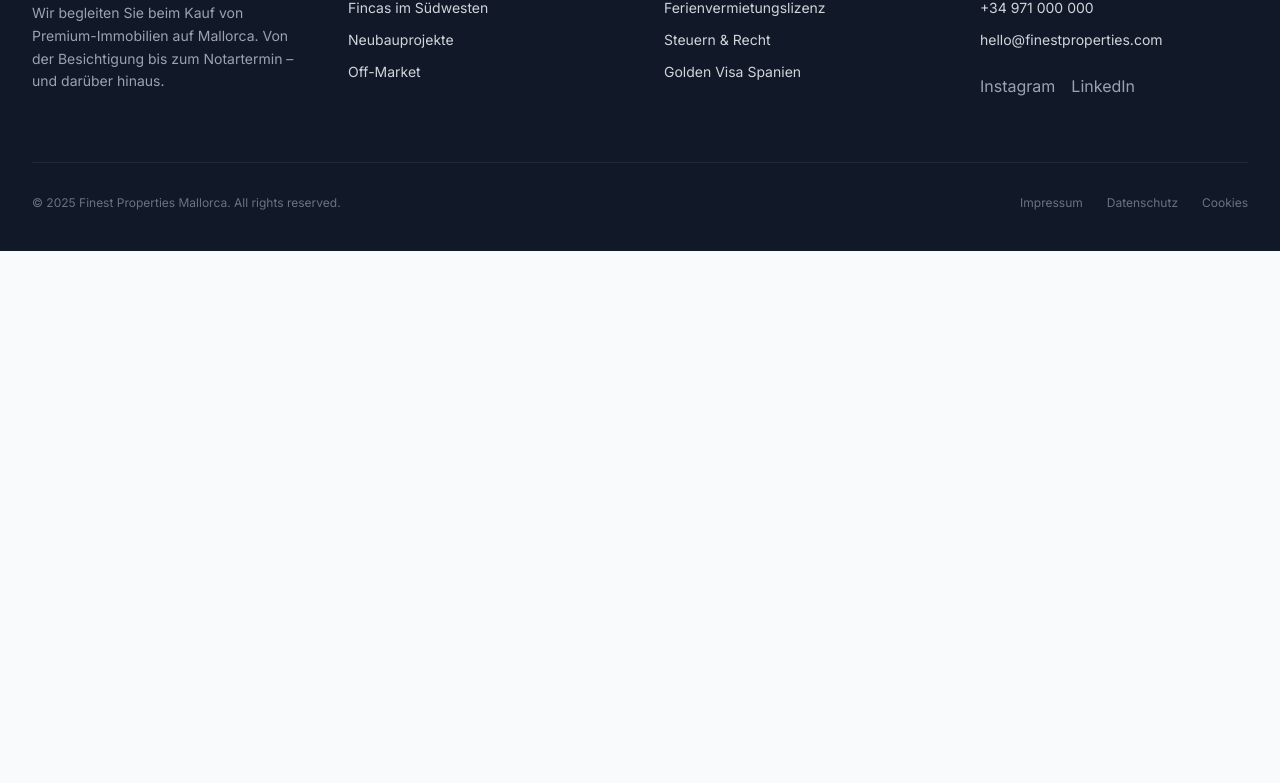
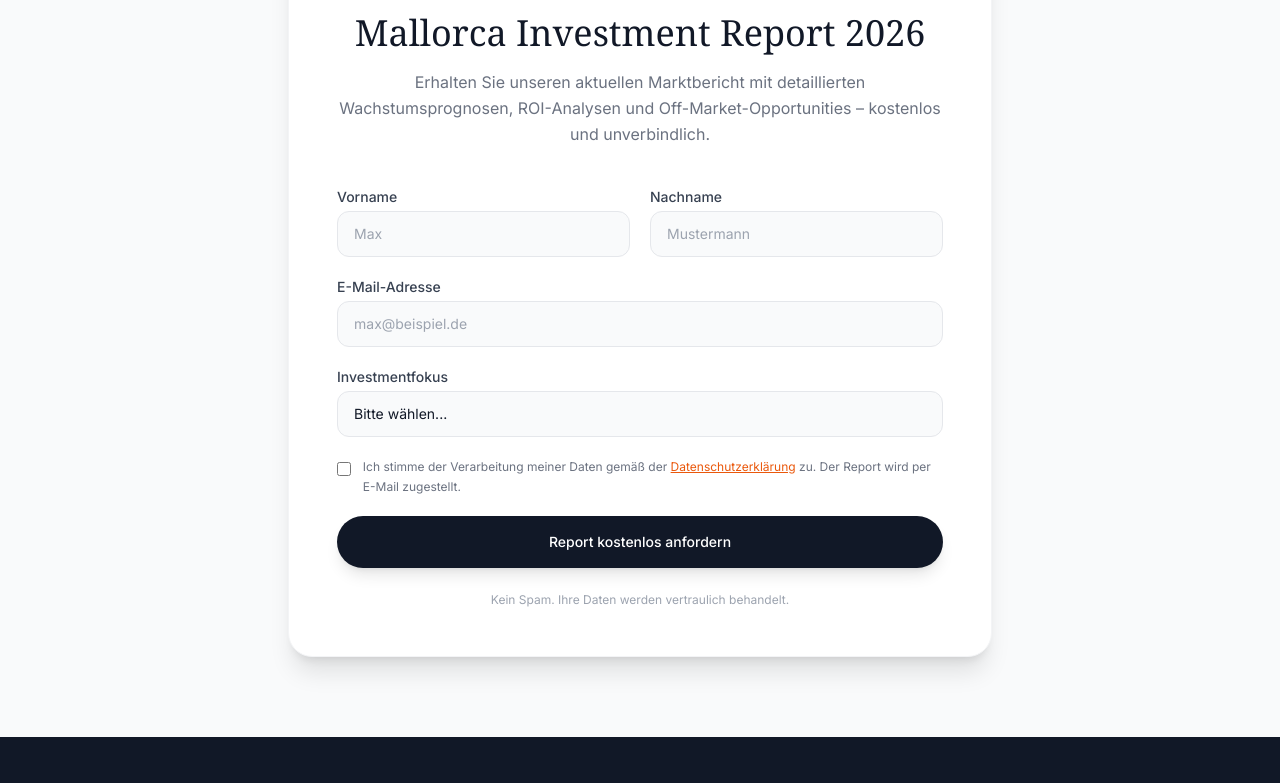
Before and after one commit to MacCoy69/FPM-Relaunch2026, a plain HTML site: page index.html in a window 1280 px wide. Shown: the part 2883-3666 px from the top of the page. Before the commit the page ends 3134 px from the top, so only its background shows below. Drawn offline with nearby package versions, Linux system fonts and the light colour scheme; a web font is replaced by a local one.

Commit message:
Lead-Gen Formular und Investment Report 2026 Link hinzugefügt
- Link in Sektion 2 umbenannt zu "Mallorca Investment Report 2026 anfordern"
- Neues Lead-Gen Formular nach FAQ-Sektion eingefügt (Vorname, Nachname, E-Mail, Investmentfokus, DSGVO-Checkbox)
- Anker-Link verknüpft Sektion 2 mit dem Formular

Co-Authored-By: Claude Opus 4.6 <noreply@anthropic.com>

```diff
--- a/index.html
+++ b/index.html
@@ -224,8 +224,8 @@
                         </div>
                     </div>
 
-                    <a href="#" class="inline-flex items-center mt-8 text-orange-600 font-medium hover:text-orange-700">
-                        Investment Report 2025 herunterladen
+                    <a href="#investment-report" class="inline-flex items-center mt-8 text-orange-600 font-medium hover:text-orange-700">
+                        Mallorca Investment Report 2026 anfordern
                         <svg class="w-4 h-4 ml-2" fill="none" stroke="currentColor" viewBox="0 0 24 24"><path stroke-linecap="round" stroke-linejoin="round" stroke-width="2" d="M17 8l4 4m0 0l-4 4m4-4H3"></path></svg>
                     </a>
                 </div>
@@ -413,6 +413,68 @@
         </div>
     </section>
 
+    <!-- SECTION: Lead-Gen / Investment Report -->
+    <section id="investment-report" class="py-20 bg-gray-50">
+        <div class="max-w-3xl mx-auto px-4 sm:px-6 lg:px-8">
+            <div class="bg-white rounded-3xl shadow-xl p-8 md:p-12 border border-gray-100">
+                <div class="text-center mb-10">
+                    <span class="inline-block py-1 px-3 rounded-full bg-orange-100 text-orange-600 text-xs font-bold tracking-widest uppercase mb-4">Exklusiv</span>
+                    <h2 class="text-3xl md:text-4xl font-serif text-gray-900 mb-4">Mallorca Investment Report 2026</h2>
+                    <p class="text-gray-500 leading-relaxed">Erhalten Sie unseren aktuellen Marktbericht mit detaillierten Wachstumsprognosen, ROI-Analysen und Off-Market-Opportunities – kostenlos und unverbindlich.</p>
+                </div>
+
+                <form class="space-y-5">
+                    <div class="grid grid-cols-1 md:grid-cols-2 gap-5">
+                        <div>
+                            <label for="lead-vorname" class="block text-sm font-medium text-gray-700 mb-1">Vorname</label>
+                            <input type="text" id="lead-vorname" name="vorname" placeholder="Max" required
+                                   class="w-full px-4 py-3 rounded-xl border border-gray-200 bg-gray-50 text-sm focus:outline-none focus:ring-2 focus:ring-orange-500 focus:border-transparent transition">
+                        </div>
+                        <div>
+                            <label for="lead-nachname" class="block text-sm font-medium text-gray-700 mb-1">Nachname</label>
+                            <input type="text" id="lead-nachname" name="nachname" placeholder="Mustermann" required
+                                   class="w-full px-4 py-3 rounded-xl border border-gray-200 bg-gray-50 text-sm focus:outline-none focus:ring-2 focus:ring-orange-500 focus:border-transparent transition">
+                        </div>
+                    </div>
+
+                    <div>
+                        <label for="lead-email" class="block text-sm font-medium text-gray-700 mb-1">E-Mail-Adresse</label>
+                        <input type="email" id="lead-email" name="email" placeholder="max@beispiel.de" required
+                               class="w-full px-4 py-3 rounded-xl border border-gray-200 bg-gray-50 text-sm focus:outline-none focus:ring-2 focus:ring-orange-500 focus:border-transparent transition">
+                    </div>
+
+                    <div>
+                        <label for="lead-interesse" class="block text-sm font-medium text-gray-700 mb-1">Investmentfokus</label>
+                        <select id="lead-interesse" name="interesse"
+                                class="w-full px-4 py-3 rounded-xl border border-gray-200 bg-gray-50 text-sm focus:outline-none focus:ring-2 focus:ring-orange-500 focus:border-transparent transition appearance-none">
+                            <option value="">Bitte wählen...</option>
+                            <option value="luxusvilla">Luxusvilla (Eigennutzung)</option>
+                            <option value="rendite">Rendite-Objekt (Vermietung)</option>
+                            <option value="agroturismo">Agroturismo / Hospitality</option>
+                            <option value="portfolio">Portfolio-Aufbau</option>
+                            <option value="sonstiges">Sonstiges</option>
+                        </select>
+                    </div>
+
+                    <div class="flex items-start gap-3">
+                        <input type="checkbox" id="lead-datenschutz" name="datenschutz" required
+                               class="mt-1 h-4 w-4 rounded border-gray-300 text-orange-600 focus:ring-orange-500">
+                        <label for="lead-datenschutz" class="text-xs text-gray-500 leading-relaxed">
+                            Ich stimme der Verarbeitung meiner Daten gemäß der <a href="#" class="text-orange-600 underline hover:text-orange-700">Datenschutzerklärung</a> zu. Der Report wird per E-Mail zugestellt.
+                        </label>
+                    </div>
+
+                    <button type="submit"
+                            class="w-full bg-gray-900 hover:bg-orange-600 text-white rounded-full py-4 text-sm font-medium transition-all duration-300 shadow-lg">
+                        Report kostenlos anfordern
+                    </button>
+                </form>
+
+                <p class="text-center text-xs text-gray-400 mt-6">Kein Spam. Ihre Daten werden vertraulich behandelt.</p>
+            </div>
+        </div>
+    </section>
+
     <!-- Footer -->
     <footer class="bg-gray-900 text-white pt-20 pb-10">
         <div class="max-w-7xl mx-auto px-4 sm:px-6 lg:px-8">
```
